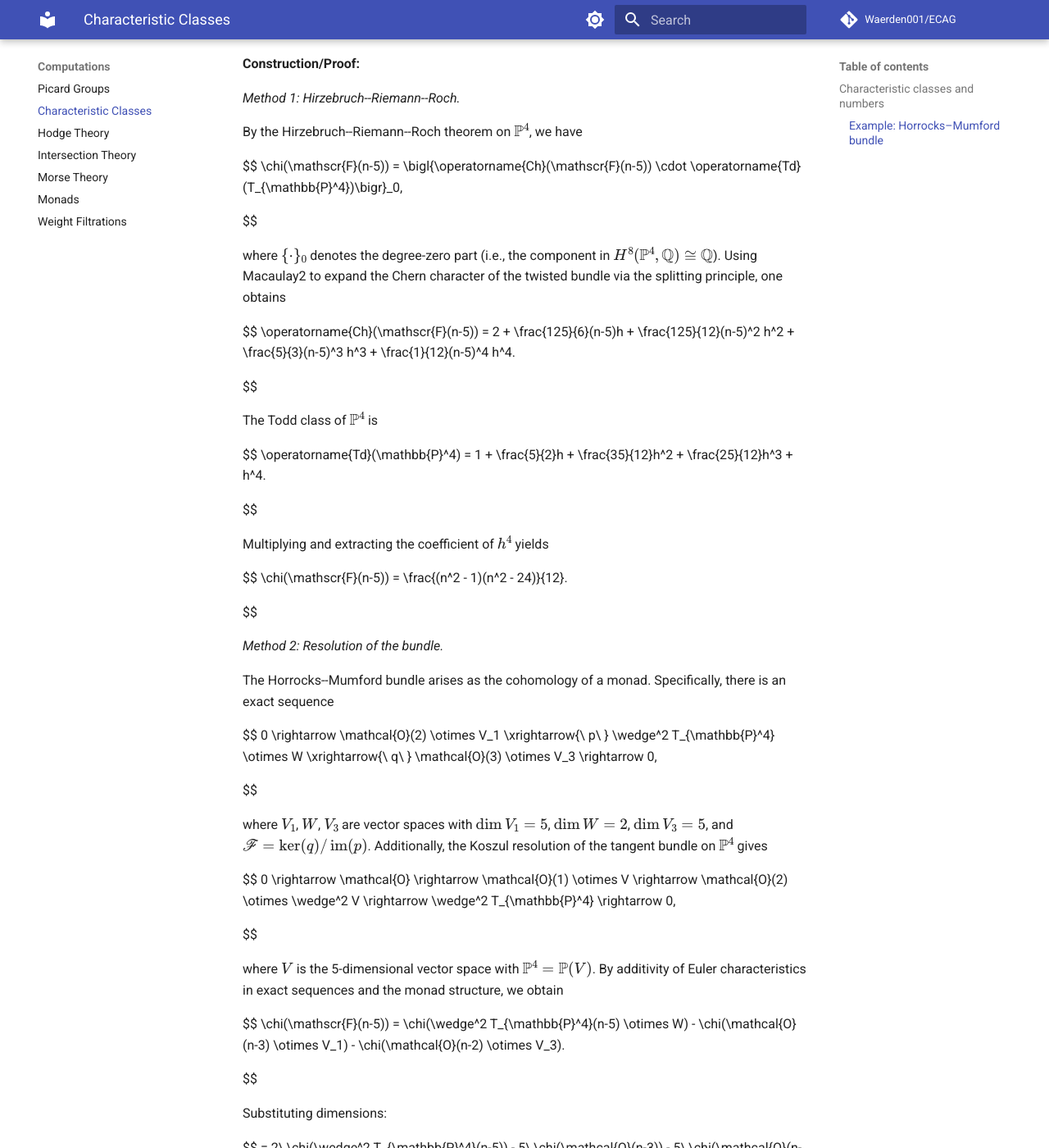
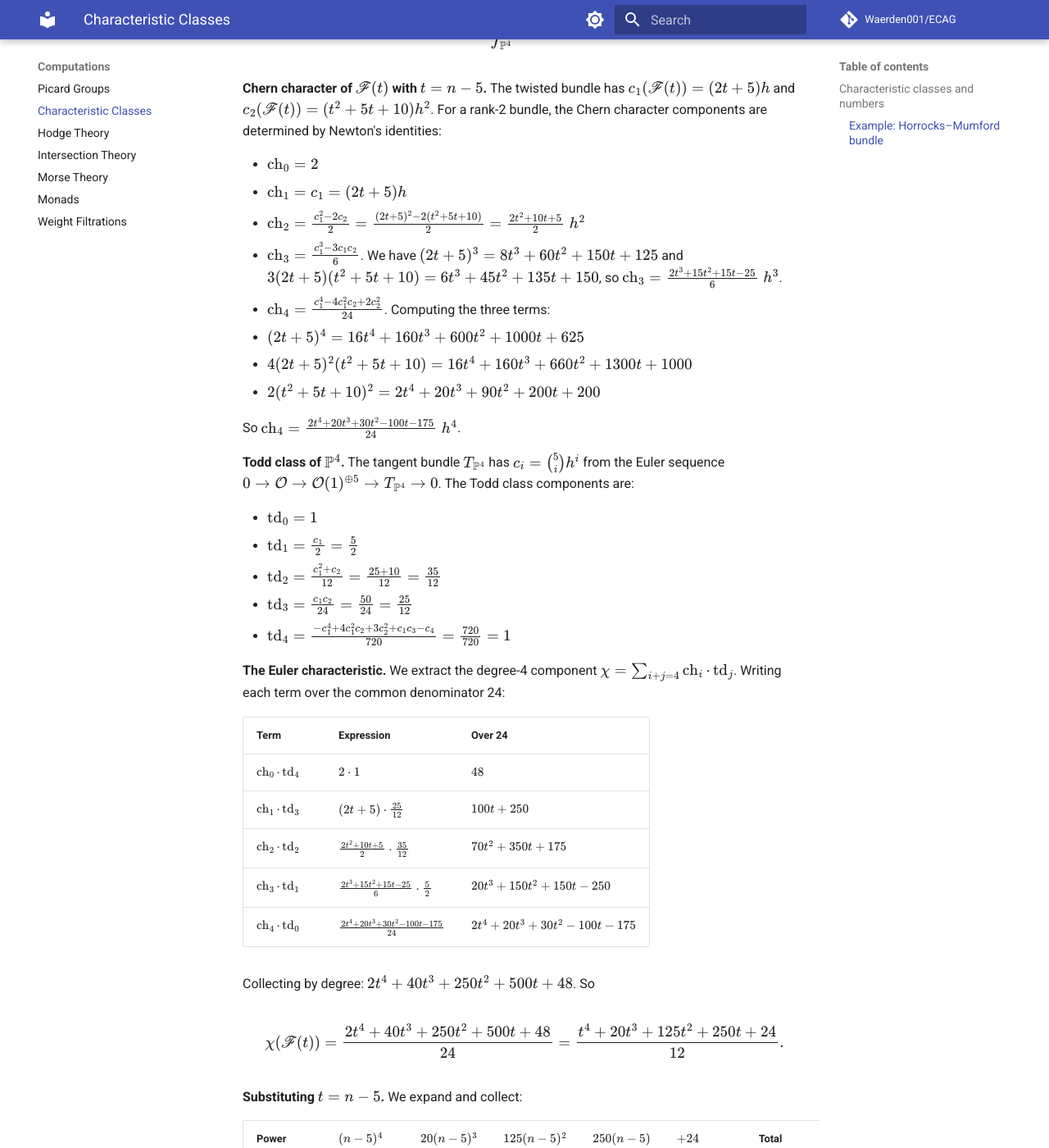
Before and after one commit to Waerden001/Examples_and_Counterexamples_in_Elementary_Algebraic_Geometry, an MkDocs documentation site: the page built from content/computations/characteristics.md, in a window 1280 px wide and 1400 px high, scrolled down 461 px. Shown: the whole window at 82% size. Built offline with MkDocs 1.6.1 and Material for MkDocs 9.7.7, drawn with Linux system fonts in a browser that asks for light colours; comment, search, counter and statistics services are not loaded; some of the changed text lies outside the part shown.

Commit message:
Calibrate characteristics.md to reference quality level
- Natural mathematical prose instead of template headers
- Full computational details with tables for ch·td and substitution
- Skip trivial arithmetic, keep logical structure
- Serre duality explanation for symmetry of the polynomial
- Three meaningful verifications

Co-Authored-By: Claude Opus 4.6 <noreply@anthropic.com>

```diff
--- a/content/computations/characteristics.md
+++ b/content/computations/characteristics.md
@@ -7,100 +7,71 @@ source: /home/waerden/GitHub/Examples_and_Counterexamples_in_Elementary_Algebrai
 
 ### Example: Horrocks–Mumford bundle {#ecag-0230}
 
-**Statement:** Let $\mathscr{F}$ be the Horrocks--Mumford bundle on $\mathbb{P}^4$, the unique (up to twist) indecomposable rank-2 vector bundle on $\mathbb{P}^4$ that is not a line bundle. Its total Chern class is $c(\mathscr{F}) = 1 + 5h + 10h^2$, where $h$ is the hyperplane class. We compute the Euler characteristic $\chi(\mathscr{F}(n-5))$ in two independent ways and obtain
+The Horrocks–Mumford bundle $\mathscr{F}$ is a rank-2 vector bundle on $\mathbb{P}^4$ with Chern classes $c_1(\mathscr{F}) = 5h$ and $c_2(\mathscr{F}) = 10h^2$, where $h$ is the hyperplane class. It is the unique (up to twist and automorphisms) indecomposable rank-2 bundle on $\mathbb{P}^n$ for $n \geq 3$.
+
+We compute $\chi(\mathscr{F}(n-5))$ via the Hirzebruch–Riemann–Roch theorem:
 
 $$
-\chi(\mathscr{F}(n-5)) = \frac{(n^2 - 1)(n^2 - 24)}{12}.
+\chi(\mathscr{F}(n-5)) = \int_{\mathbb{P}^4} \operatorname{ch}(\mathscr{F}(n-5)) \cdot \operatorname{td}(\mathbb{P}^4).
+$$
+
+**Chern character of $\mathscr{F}(t)$ with $t = n-5$.** The twisted bundle has $c_1(\mathscr{F}(t)) = (2t + 5)h$ and $c_2(\mathscr{F}(t)) = (t^2 + 5t + 10)h^2$. For a rank-2 bundle, the Chern character components are determined by Newton's identities:
+
+- $\operatorname{ch}_0 = 2$
+- $\operatorname{ch}_1 = c_1 = (2t+5)h$
+- $\operatorname{ch}_2 = \frac{c_1^2 - 2c_2}{2} = \frac{(2t+5)^2 - 2(t^2+5t+10)}{2} = \frac{2t^2+10t+5}{2}\; h^2$
+- $\operatorname{ch}_3 = \frac{c_1^3 - 3c_1 c_2}{6}$. We have $(2t+5)^3 = 8t^3+60t^2+150t+125$ and $3(2t+5)(t^2+5t+10) = 6t^3+45t^2+135t+150$, so $\operatorname{ch}_3 = \frac{2t^3+15t^2+15t-25}{6}\; h^3$.
+- $\operatorname{ch}_4 = \frac{c_1^4 - 4c_1^2 c_2 + 2c_2^2}{24}$. Computing the three terms:
+  - $(2t+5)^4 = 16t^4+160t^3+600t^2+1000t+625$
+  - $4(2t+5)^2(t^2+5t+10) = 16t^4+160t^3+660t^2+1300t+1000$
+  - $2(t^2+5t+10)^2 = 2t^4+20t^3+90t^2+200t+200$
+
+  So $\operatorname{ch}_4 = \frac{2t^4+20t^3+30t^2-100t-175}{24}\; h^4$.
+
+**Todd class of $\mathbb{P}^4$.** The tangent bundle $T_{\mathbb{P}^4}$ has $c_i = \binom{5}{i} h^i$ from the Euler sequence $0 \to \mathcal{O} \to \mathcal{O}(1)^{\oplus 5} \to T_{\mathbb{P}^4} \to 0$. The Todd class components are:
+
+- $\operatorname{td}_0 = 1$
+- $\operatorname{td}_1 = \frac{c_1}{2} = \frac{5}{2}$
+- $\operatorname{td}_2 = \frac{c_1^2 + c_2}{12} = \frac{25+10}{12} = \frac{35}{12}$
+- $\operatorname{td}_3 = \frac{c_1 c_2}{24} = \frac{50}{24} = \frac{25}{12}$
+- $\operatorname{td}_4 = \frac{-c_1^4 + 4c_1^2 c_2 + 3c_2^2 + c_1 c_3 - c_4}{720} = \frac{720}{720} = 1$
+
+**The Euler characteristic.** We extract the degree-4 component $\chi = \sum_{i+j=4} \operatorname{ch}_i \cdot \operatorname{td}_j$. Writing each term over the common denominator 24:
+
+| Term | Expression | Over 24 |
+|------|-----------|---------|
+| $\operatorname{ch}_0 \cdot \operatorname{td}_4$ | $2 \cdot 1$ | $48$ |
+| $\operatorname{ch}_1 \cdot \operatorname{td}_3$ | $(2t+5) \cdot \frac{25}{12}$ | $100t + 250$ |
+| $\operatorname{ch}_2 \cdot \operatorname{td}_2$ | $\frac{2t^2+10t+5}{2} \cdot \frac{35}{12}$ | $70t^2 + 350t + 175$ |
+| $\operatorname{ch}_3 \cdot \operatorname{td}_1$ | $\frac{2t^3+15t^2+15t-25}{6} \cdot \frac{5}{2}$ | $20t^3 + 150t^2 + 150t - 250$ |
+| $\operatorname{ch}_4 \cdot \operatorname{td}_0$ | $\frac{2t^4+20t^3+30t^2-100t-175}{24}$ | $2t^4 + 20t^3 + 30t^2 - 100t - 175$ |
+
+Collecting by degree: $2t^4 + 40t^3 + 250t^2 + 500t + 48$. So
 
 $$
+\chi(\mathscr{F}(t)) = \frac{2t^4 + 40t^3 + 250t^2 + 500t + 48}{24} = \frac{t^4+20t^3+125t^2+250t+24}{12}.
+$$
 
-**Construction/Proof:**
+**Substituting $t = n - 5$.** We expand and collect:
 
-*Method 1: Hirzebruch--Riemann--Roch.*
+| Power | $(n-5)^4$ | $20(n-5)^3$ | $125(n-5)^2$ | $250(n-5)$ | $+24$ | Total |
+|-------|-----------|-------------|--------------|------------|-------|-------|
+| $n^4$ | $1$ | | | | | $1$ |
+| $n^3$ | $-20$ | $20$ | | | | $0$ |
+| $n^2$ | $150$ | $-300$ | $125$ | | | $-25$ |
+| $n^1$ | $-500$ | $1500$ | $-1250$ | $250$ | | $0$ |
+| $n^0$ | $625$ | $-2500$ | $3125$ | $-1250$ | $24$ | $24$ |
 
-By the Hirzebruch--Riemann--Roch theorem on $\mathbb{P}^4$, we have
+The vanishing of the $n^3$ and $n^1$ coefficients reflects Serre duality: since $\omega_{\mathbb{P}^4} = \mathcal{O}(-5)$ and $c_1(\mathscr{F}) = 5$, we have $\mathscr{F}^{\vee} \cong \mathscr{F}(-5)$, so $\chi(\mathscr{F}(t)) = \chi(\mathscr{F}(-t-5))$ by Serre duality, which forces the polynomial in $n = t+5$ to be even. Hence
 
 $$
-\chi(\mathscr{F}(n-5)) = \bigl\{\operatorname{Ch}(\mathscr{F}(n-5)) \cdot \operatorname{Td}(T_{\mathbb{P}^4})\bigr\}_0,
-
+\chi(\mathscr{F}(n-5)) = \frac{n^4 - 25n^2 + 24}{12} = \frac{(n^2-1)(n^2-24)}{12} = \frac{(n-1)(n+1)(n^2-24)}{12}.
 $$
 
-where $\{\cdot\}_0$ denotes the degree-zero part (i.e., the component in $H^8(\mathbb{P}^4, \mathbb{Q}) \cong \mathbb{Q}$). Using Macaulay2 to expand the Chern character of the twisted bundle via the splitting principle, one obtains
+**Verification.**
 
-$$
-\operatorname{Ch}(\mathscr{F}(n-5)) = 2 + \frac{125}{6}(n-5)h + \frac{125}{12}(n-5)^2 h^2 + \frac{5}{3}(n-5)^3 h^3 + \frac{1}{12}(n-5)^4 h^4.
+- $n = 5$ (i.e., $\mathscr{F}$ itself): $\chi = \frac{24 \cdot 1}{12} = 2$. This matches the known cohomology $h^0(\mathscr{F}) = 4$, $h^1(\mathscr{F}) = 2$, $h^i(\mathscr{F}) = 0$ for $i \geq 2$, giving $\chi = 4 - 2 = 2$. ✓
+- $n = 0$ (i.e., $\mathscr{F}(-5) \cong \mathscr{F}^{\vee}$): $\chi = \frac{24}{12} = 2 = \chi(\mathscr{F})$ by Serre duality. ✓
+- $n = \pm 1$: $\chi = 0$. Indeed, $\mathscr{F}(-4)$ and $\mathscr{F}(-6)$ have all cohomology groups vanishing, which can be verified from the monad description $0 \to \mathcal{O}(-1)^5 \to \Omega^2(2)^2 \to \mathcal{O}(1)^5 \to 0$.
 
-$$
-
-The Todd class of $\mathbb{P}^4$ is
-
-$$
-\operatorname{Td}(\mathbb{P}^4) = 1 + \frac{5}{2}h + \frac{35}{12}h^2 + \frac{25}{12}h^3 + h^4.
-
-$$
-
-Multiplying and extracting the coefficient of $h^4$ yields
-
-$$
-\chi(\mathscr{F}(n-5)) = \frac{(n^2 - 1)(n^2 - 24)}{12}.
-
-$$
-
-*Method 2: Resolution of the bundle.*
-
-The Horrocks--Mumford bundle arises as the cohomology of a monad. Specifically, there is an exact sequence
-
-$$
-0 \rightarrow \mathcal{O}(2) \otimes V_1 \xrightarrow{\ p\ } \wedge^2 T_{\mathbb{P}^4} \otimes W \xrightarrow{\ q\ } \mathcal{O}(3) \otimes V_3 \rightarrow 0,
-
-$$
-
-where $V_1$, $W$, $V_3$ are vector spaces with $\dim V_1 = 5$, $\dim W = 2$, $\dim V_3 = 5$, and $\mathscr{F} = \ker(q) / \operatorname{im}(p)$. Additionally, the Koszul resolution of the tangent bundle on $\mathbb{P}^4$ gives
-
-$$
-0 \rightarrow \mathcal{O} \rightarrow \mathcal{O}(1) \otimes V \rightarrow \mathcal{O}(2) \otimes \wedge^2 V \rightarrow \wedge^2 T_{\mathbb{P}^4} \rightarrow 0,
-
-$$
-
-where $V$ is the 5-dimensional vector space with $\mathbb{P}^4 = \mathbb{P}(V)$. By additivity of Euler characteristics in exact sequences and the monad structure, we obtain
-
-$$
-\chi(\mathscr{F}(n-5)) = \chi(\wedge^2 T_{\mathbb{P}^4}(n-5) \otimes W) - \chi(\mathcal{O}(n-3) \otimes V_1) - \chi(\mathcal{O}(n-2) \otimes V_3).
-
-$$
-
-Substituting dimensions:
-
-$$
-= 2\,\chi(\wedge^2 T_{\mathbb{P}^4}(n-5)) - 5\,\chi(\mathcal{O}(n-3)) - 5\,\chi(\mathcal{O}(n-2)).
-
-$$
-
-Using the Koszul complex for $\wedge^2 T_{\mathbb{P}^4}$ and the standard formula $\chi(\mathcal{O}_{\mathbb{P}^4}(m)) = \binom{m+4}{4}$, we expand
-
-$$
-\chi(\wedge^2 T_{\mathbb{P}^4}(n-5)) = 10\,\chi(\mathcal{O}(n-3)) - 5\,\chi(\mathcal{O}(n-4)) + \chi(\mathcal{O}(n-5)),
-
-$$
-
-which gives
-
-$$
-\chi(\mathscr{F}(n-5)) = 2\Bigl(10\binom{n+1}{4} - 5\binom{n}{4} + \binom{n-1}{4}\Bigr) - 5\binom{n+1}{4} - 5\binom{n+2}{4}.
-
-$$
-
-Simplifying:
-
-$$
-= 15\binom{n+1}{4} - 10\binom{n}{4} + 2\binom{n-1}{4} - 5\binom{n+2}{4} = \frac{(n^2 - 1)(n^2 - 24)}{12}.
-
-$$
-
-Both methods yield the same answer, confirming the computation.
-
-**Key Insight:** The two computations -- one via Hirzebruch--Riemann--Roch using Chern characters and Todd classes, the other via the explicit monad resolution and the Koszul complex -- provide a powerful consistency check. This illustrates how index-theoretic and homological methods complement each other in computing invariants of vector bundles on projective space.
-
-**Prerequisites:** Hirzebruch--Riemann--Roch theorem, Chern character, Todd class, Horrocks--Mumford bundle, monads on projective space, Koszul complex for tangent bundle of $\mathbb{P}^n$, Euler characteristic of line bundles on $\mathbb{P}^4$
-
-<!-- BENCHMARK_PROBLEM: Let F be the Horrocks–Mumford bundle on P^4 with total Chern class c(F) = 1 + 5h + 10h^2. Compute chi(F(n-5)) as a polynomial in n using the Hirzebruch–Riemann–Roch theorem. Express your answer as a single rational function of n. -->
+<!-- BENCHMARK_PROBLEM: Let $\mathscr{F}$ be the Horrocks–Mumford bundle on $\mathbb{P}^4$ with $c_1(\mathscr{F}) = 5h$ and $c_2(\mathscr{F}) = 10h^2$. Using the Hirzebruch–Riemann–Roch theorem, compute $\chi(\mathscr{F}(n-5))$ as a closed-form rational function of $n$, and verify your answer at $n = 5$ using the known cohomology $h^0(\mathscr{F}) = 4$, $h^1(\mathscr{F}) = 2$, $h^i(\mathscr{F}) = 0$ for $i \geq 2$. -->
```
